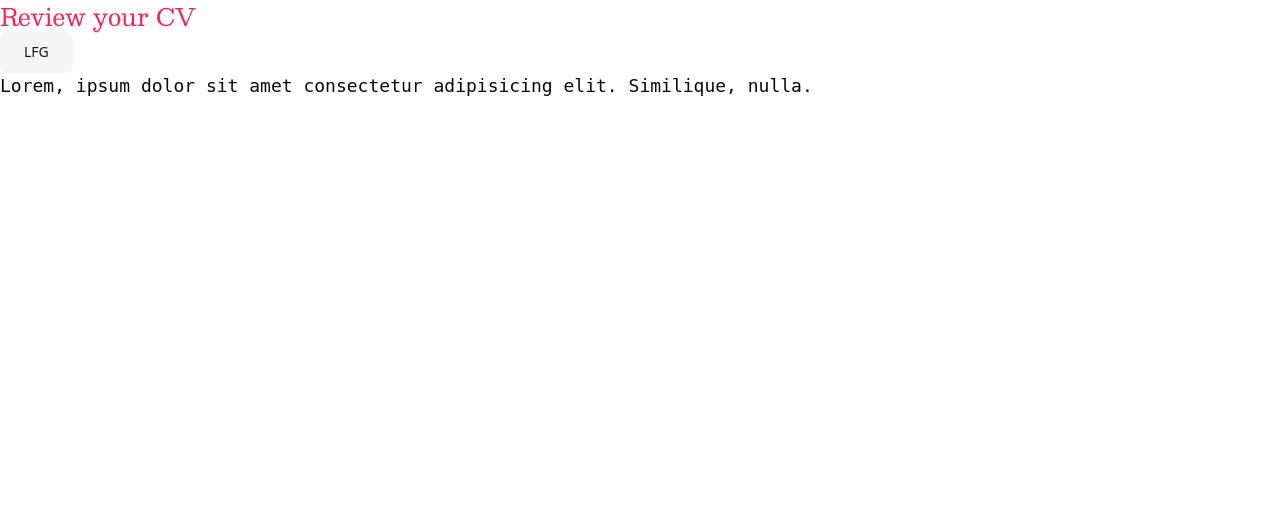
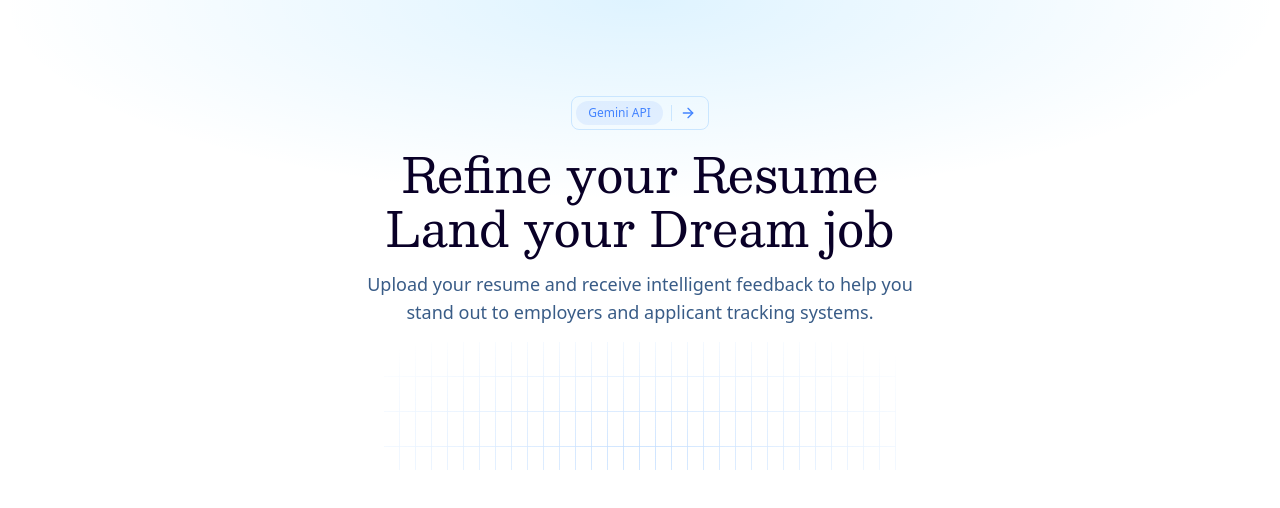
Before and after one commit to buneeIsSlo/rate-my-resume, a Next.js app: page / in a window 1280 px wide. Shown: the top 508 px of the page. Built offline with nearby package versions, Linux system fonts and the light colour scheme.

Commit message:
Style: landing

```diff
--- a/src/app/globals.css
+++ b/src/app/globals.css
@@ -10,74 +10,48 @@
 }
 
 :root {
-  --background: oklch(1 0 0);
-  --foreground: oklch(0.145 0 0);
-  --card: oklch(1 0 0);
-  --card-foreground: oklch(0.145 0 0);
-  --popover: oklch(1 0 0);
-  --popover-foreground: oklch(0.145 0 0);
-  --primary: oklch(0.205 0 0);
-  --primary-foreground: oklch(0.985 0 0);
-  --secondary: oklch(0.97 0 0);
-  --secondary-foreground: oklch(0.205 0 0);
-  --muted: oklch(0.97 0 0);
-  --muted-foreground: oklch(0.556 0 0);
-  --accent: oklch(0.97 0 0);
-  --accent-foreground: oklch(0.205 0 0);
-  --destructive: oklch(0.577 0.245 27.325);
-  --destructive-foreground: oklch(0.577 0.245 27.325);
-  --border: oklch(0.922 0 0);
-  --input: oklch(0.922 0 0);
-  --ring: oklch(0.708 0 0);
-  --chart-1: oklch(0.646 0.222 41.116);
-  --chart-2: oklch(0.6 0.118 184.704);
-  --chart-3: oklch(0.398 0.07 227.392);
-  --chart-4: oklch(0.828 0.189 84.429);
-  --chart-5: oklch(0.769 0.188 70.08);
-  --radius: 0.625rem;
-  --sidebar: oklch(0.985 0 0);
-  --sidebar-foreground: oklch(0.145 0 0);
-  --sidebar-primary: oklch(0.205 0 0);
-  --sidebar-primary-foreground: oklch(0.985 0 0);
-  --sidebar-accent: oklch(0.97 0 0);
-  --sidebar-accent-foreground: oklch(0.205 0 0);
-  --sidebar-border: oklch(0.922 0 0);
-  --sidebar-ring: oklch(0.708 0 0);
+  --background: oklch(99.93% 0 0);
+  --foreground: oklch(4.86% 0.155 291.33);
+  --card: oklch(99.93% 0 0);
+  --card-foreground: oklch(4.86% 0.155 291.33);
+  --popover: oklch(99.93% 0 0);
+  --popover-foreground: oklch(4.86% 0.155 291.33);
+  --primary: oklch(66.51% 0.248 264.34);
+  --primary-foreground: oklch(97.98% 0.044 240);
+  --secondary: oklch(96.07% 0.045 240);
+  --secondary-foreground: oklch(11.75% 0.068 291.19);
+  --muted: oklch(96.07% 0.045 240);
+  --muted-foreground: oklch(46.84% 0.081 254.31);
+  --accent: oklch(96.07% 0.045 240);
+  --accent-foreground: oklch(11.75% 0.068 291.19);
+  --destructive: oklch(59.79% 0.298 9.16);
+  --destructive-foreground: oklch(97.98% 0.044 240);
+  --border: oklch(91.35% 0.048 248.54);
+  --input: oklch(91.35% 0.048 248.54);
+  --ring: oklch(66.51% 0.248 264.34);
+  --radius: 0.5rem;
 }
 
 .dark {
-  --background: oklch(0.145 0 0);
-  --foreground: oklch(0.985 0 0);
-  --card: oklch(0.145 0 0);
-  --card-foreground: oklch(0.985 0 0);
-  --popover: oklch(0.145 0 0);
-  --popover-foreground: oklch(0.985 0 0);
-  --primary: oklch(0.985 0 0);
-  --primary-foreground: oklch(0.205 0 0);
-  --secondary: oklch(0.269 0 0);
-  --secondary-foreground: oklch(0.985 0 0);
-  --muted: oklch(0.269 0 0);
-  --muted-foreground: oklch(0.708 0 0);
-  --accent: oklch(0.269 0 0);
-  --accent-foreground: oklch(0.985 0 0);
-  --destructive: oklch(0.396 0.141 25.723);
-  --destructive-foreground: oklch(0.637 0.237 25.331);
-  --border: oklch(0.269 0 0);
-  --input: oklch(0.269 0 0);
-  --ring: oklch(0.439 0 0);
-  --chart-1: oklch(0.488 0.243 264.376);
-  --chart-2: oklch(0.696 0.17 162.48);
-  --chart-3: oklch(0.769 0.188 70.08);
-  --chart-4: oklch(0.627 0.265 303.9);
-  --chart-5: oklch(0.645 0.246 16.439);
-  --sidebar: oklch(0.205 0 0);
-  --sidebar-foreground: oklch(0.985 0 0);
-  --sidebar-primary: oklch(0.488 0.243 264.376);
-  --sidebar-primary-foreground: oklch(0.985 0 0);
-  --sidebar-accent: oklch(0.269 0 0);
-  --sidebar-accent-foreground: oklch(0.985 0 0);
-  --sidebar-border: oklch(0.269 0 0);
-  --sidebar-ring: oklch(0.439 0 0);
+  --background: oklch(4.86% 0.155 291.33);
+  --foreground: oklch(97.98% 0.044 240);
+  --card: oklch(4.86% 0.155 291.33);
+  --card-foreground: oklch(97.98% 0.044 240);
+  --popover: oklch(4.86% 0.155 291.33);
+  --popover-foreground: oklch(97.98% 0.044 240);
+  --primary: oklch(72.44% 0.316 266.54);
+  --primary-foreground: oklch(11.75% 0.068 291.19);
+  --secondary: oklch(17.91% 0.098 265.66);
+  --secondary-foreground: oklch(97.98% 0.044 240);
+  --muted: oklch(17.91% 0.098 265.66);
+  --muted-foreground: oklch(65.05% 0.093 251.71);
+  --accent: oklch(17.91% 0.098 265.66);
+  --accent-foreground: oklch(97.98% 0.044 240);
+  --destructive: oklch(31.14% 0.248 4.41);
+  --destructive-foreground: oklch(97.98% 0.044 240);
+  --border: oklch(17.91% 0.098 265.66);
+  --input: oklch(17.91% 0.098 265.66);
+  --ring: oklch(57.87% 0.278 265.44);
 }
 
 @theme inline {
--- a/src/app/layout.tsx
+++ b/src/app/layout.tsx
@@ -32,6 +32,7 @@ export default function RootLayout({
       <body
         className={`${geistSans.variable} ${geistMono.variable} ${besley.variable} antialiased`}
       >
+        <div className="absolute top-0 z-[-2] h-screen w-screen bg-white bg-[radial-gradient(100%_50%_at_50%_0%,rgba(0,163,255,0.13)_0,rgba(0,163,255,0)_50%,rgba(0,163,255,0)_100%)]"></div>
         {children}
       </body>
     </html>
--- a/src/app/page.tsx
+++ b/src/app/page.tsx
@@ -1,16 +1,46 @@
-import { Button } from "@/components/ui/button";
+"use client";
 
-export default function Home() {
+import React from "react";
+import Link from "next/link";
+import { ArrowRight, Menu, Rocket, X } from "lucide-react";
+
+export default function HeroSection() {
   return (
-    <div>
-      <h1 className="font-[besley] text-2xl text-rose-500">Review your CV</h1>
-      <Button variant={"secondary"} size={"lg"}>
-        LFG
-      </Button>
-      <p className="font-[mono] text-lg">
-        Lorem, ipsum dolor sit amet consectetur adipisicing elit. Similique,
-        nulla.
-      </p>
-    </div>
+    <>
+      <main className="overflow-hidden">
+        <section className="relative">
+          <div className="relative py-24">
+            <div className="mx-auto max-w-7xl px-6 md:px-12">
+              <div className="text-center sm:mx-auto sm:w-10/12 lg:mt-0 lg:mr-auto lg:w-4/5">
+                <Link
+                  href="/"
+                  className="mx-auto flex w-fit items-center gap-2 rounded-(--radius) border p-1 pr-3"
+                >
+                  <span className="bg-primary/10 text-primary rounded-full px-3 py-1 text-xs font-medium">
+                    Gemini API
+                  </span>
+                  <span className="block h-4 w-px bg-(--color-border)"></span>
+                  <ArrowRight className="text-primary size-4" />
+                </Link>
+
+                <h1 className="mt-4 font-[besley] text-4xl md:text-5xl xl:text-5xl xl:[line-height:1.125]">
+                  Refine your Resume <br /> Land your Dream job
+                </h1>
+                <p className="text-muted-foreground mx-auto mt-4 hidden max-w-xl text-lg text-wrap sm:block">
+                  Upload your resume and receive intelligent feedback to help
+                  you stand out to employers and applicant tracking systems.
+                </p>
+                <p className="text-muted-foreground mx-auto mt-4 block max-w-xl text-lg text-wrap sm:hidden">
+                  Upload & Get intelligent resume feedback.
+                </p>
+              </div>
+              <div className="x-auto relative z-20 mx-auto mt-8 max-w-lg sm:mt-12">
+                <div className="absolute inset-0 -top-8 left-1/2 -z-20 h-56 w-full -translate-x-1/2 [background-image:linear-gradient(to_bottom,transparent_98%,theme(colors.blue.200/75%)_98%),linear-gradient(to_right,transparent_94%,_theme(colors.blue.200/75%)_94%)] [background-size:16px_35px] [mask:radial-gradient(black,transparent_95%)] dark:opacity-10"></div>
+              </div>
+            </div>
+          </div>
+        </section>
+      </main>
+    </>
   );
 }
```
